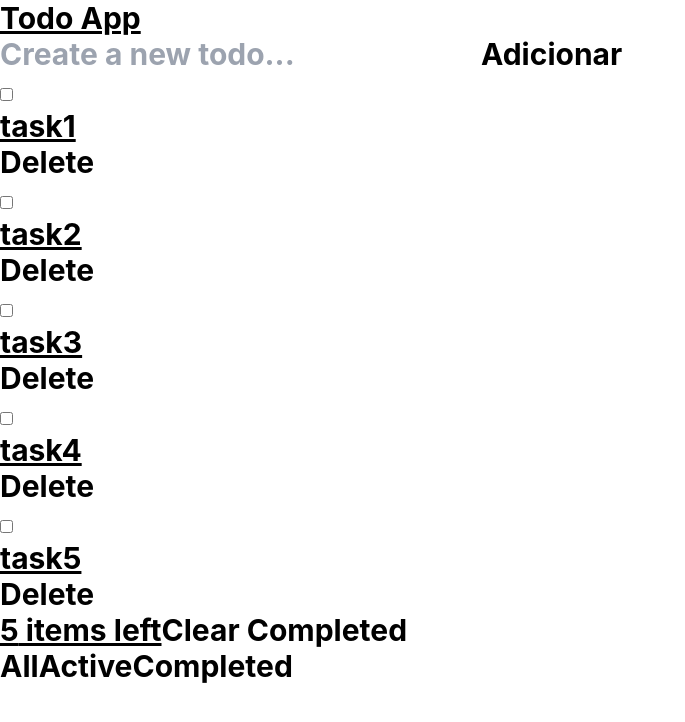
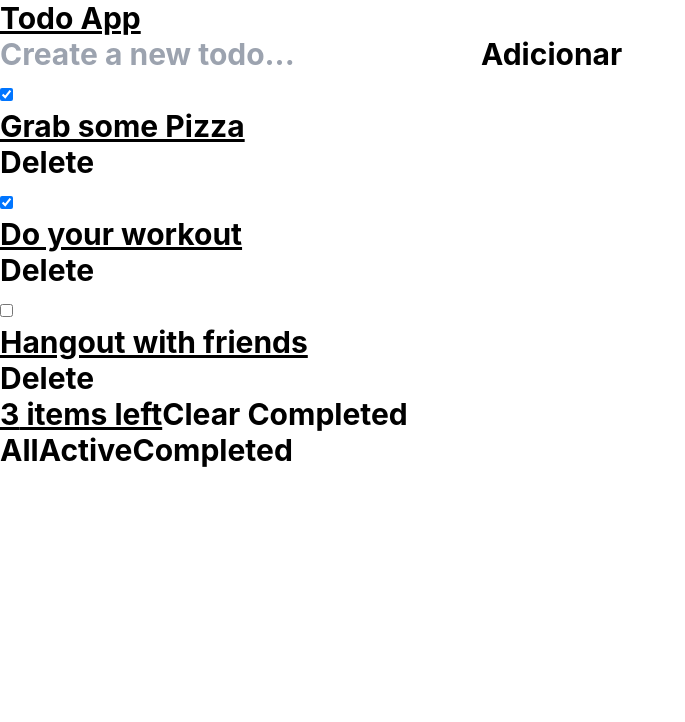
Before and after one commit to thiagoRibasMiranda/todo-app, a React (Create React App) app: page / in a window 1280 px wide. Shown: the top 722 px of the page, without its empty margins (0-685 px from the left). Built offline with nearby package versions, Linux system fonts and the light colour scheme.

Commit message:
feat: modified the component

```diff
--- a/src/components/TodoList/TodoList.jsx
+++ b/src/components/TodoList/TodoList.jsx
@@ -1,29 +1,29 @@
-function TodoList() {
-  const todoList = ["task1", "task2", "task3", "task4", "task5"];
-
-  const clearCompleted = () => {
-    todoList.pop();
-  };
-
-  const deleteTask = () => {
-    todoList.pop();
-  };
-
+/* eslint-disable react/prop-types */
+function TodoList({
+  displayTasks,
+  changeStatusTask,
+  deleteTask,
+  clearCompleted,
+}) {
   return (
     <div>
       <ul>
-        {todoList.map((element) => (
-          <div>
-            <input type="checkbox" />
-            <li key={element}>{element}</li>
-            <button type="button" onClick={deleteTask}>
+        {displayTasks.map((element) => (
+          <div key={element.title}>
+            <input
+              type="checkbox"
+              checked={element.completed}
+              onChange={() => changeStatusTask(element.title)}
+            />
+            <li>{element.title}</li>
+            <button type="button" onClick={() => deleteTask(element.title)}>
               Delete
             </button>
           </div>
         ))}
       </ul>
       <section>
-        <span>{todoList.length} items left</span>
+        <span>{displayTasks.length} items left</span>
         <button type="button" onClick={clearCompleted}>
           Clear Completed
         </button>
```
